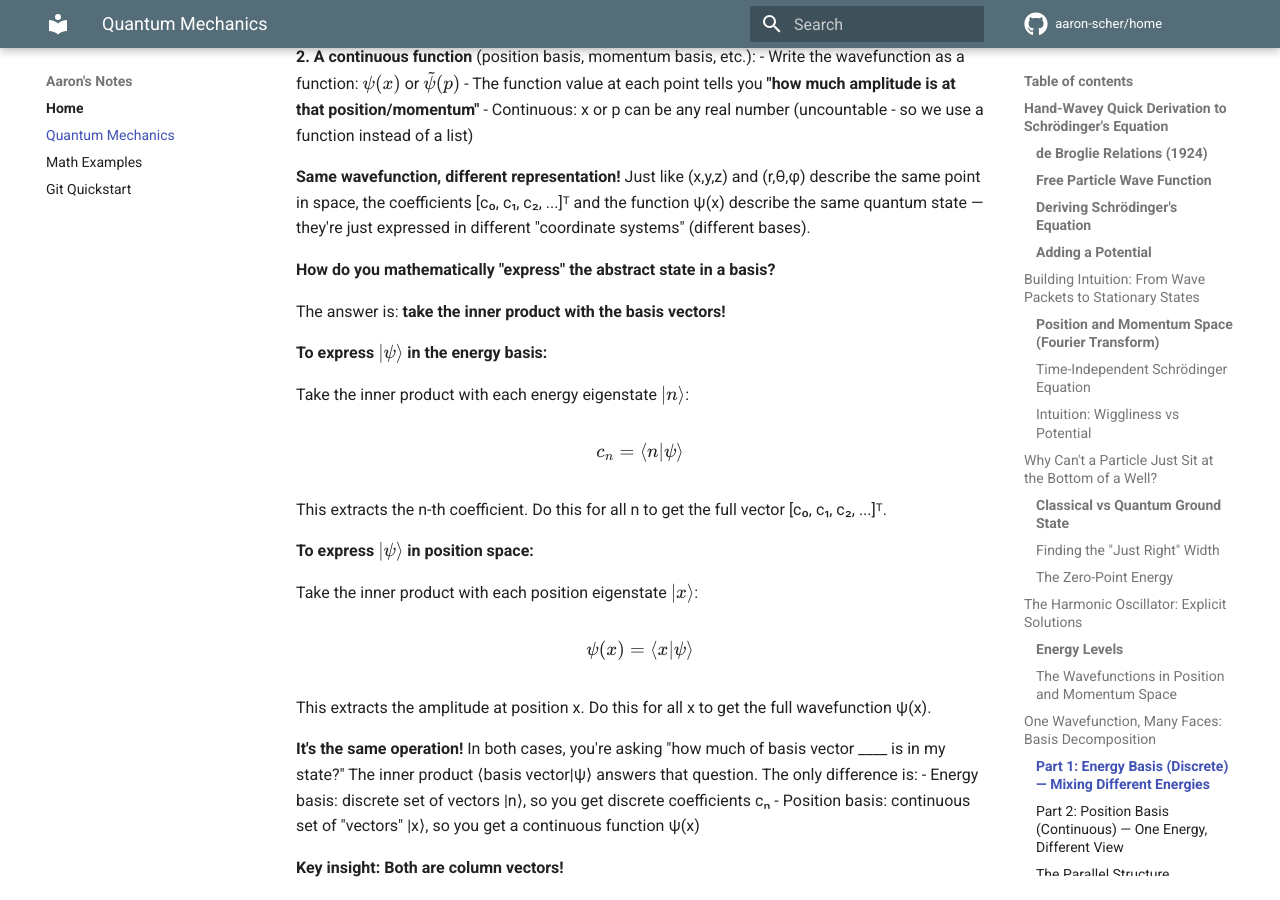
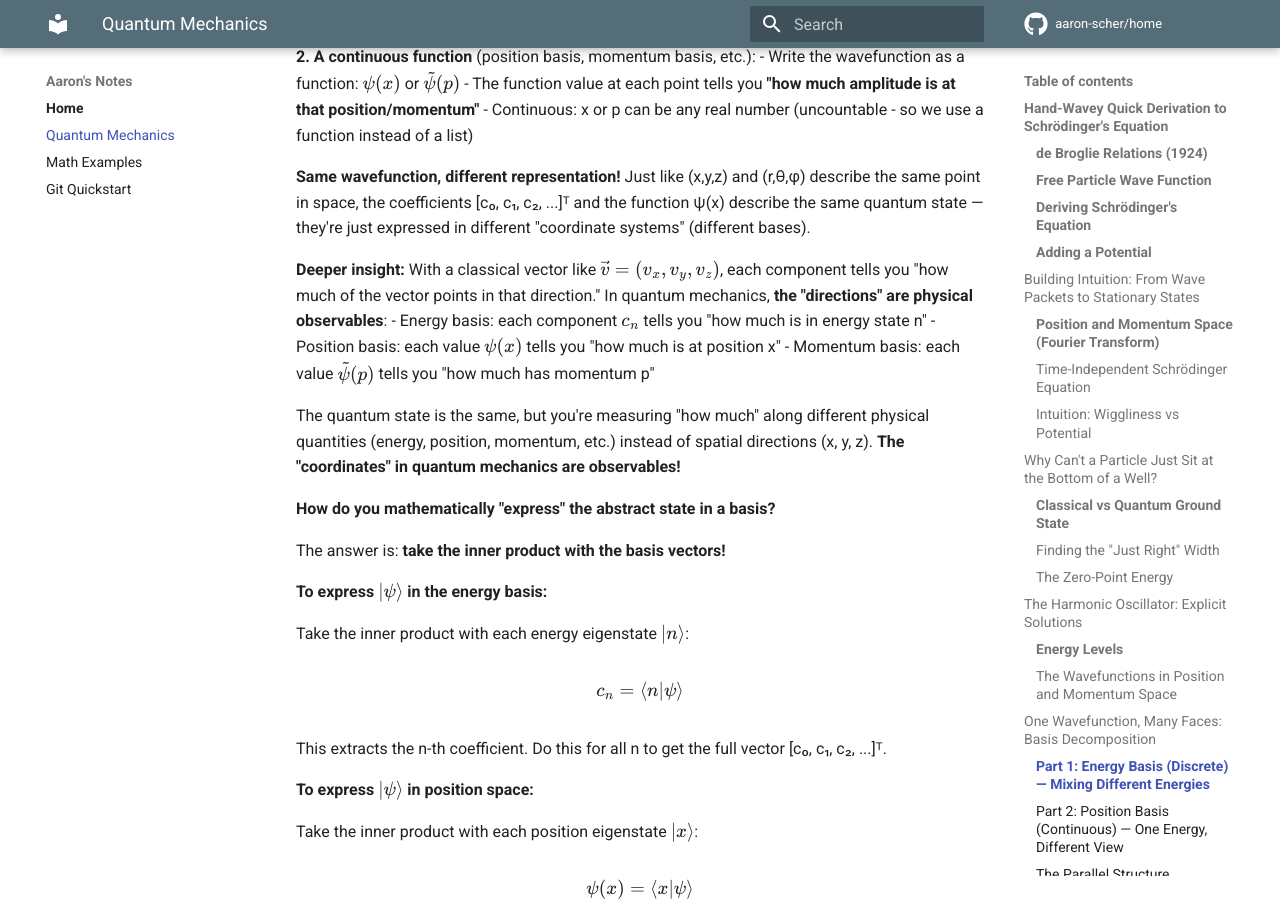
Before and after one commit to aaron-scher/home, an MkDocs documentation site: the page built from docs/quantum-mechanics.md, in a window 1280 px wide and 900 px high, scrolled down 11609 px. Built offline with MkDocs 1.6.1 and Material for MkDocs 9.7.7, drawn with Linux system fonts in a browser that asks for light colours; comment, search, counter and statistics services are not loaded.

Commit message:
Add key insight: quantum coordinates are physical observables
- Classical vectors: components in spatial directions (x, y, z)
- Quantum states: components in observables (energy, position, momentum)
- "How much" measured along physical quantities, not directions
- The coordinates in quantum mechanics ARE the observables
- Fundamental conceptual connection

🤖 Generated with [Claude Code](https://claude.com/claude-code)

Co-Authored-By: Claude <noreply@anthropic.com>

```diff
--- a/docs/quantum-mechanics.md
+++ b/docs/quantum-mechanics.md
@@ -419,6 +419,13 @@ You can always describe any quantum state as either:
 
 **Same wavefunction, different representation!** Just like (x,y,z) and (r,θ,φ) describe the same point in space, the coefficients [c₀, c₁, c₂, ...]ᵀ and the function ψ(x) describe the same quantum state — they're just expressed in different "coordinate systems" (different bases).
 
+**Deeper insight:** With a classical vector like $\vec{v} = (v_x, v_y, v_z)$, each component tells you "how much of the vector points in that direction." In quantum mechanics, **the "directions" are physical observables**:
+- Energy basis: each component $c_n$ tells you "how much is in energy state n"
+- Position basis: each value $\psi(x)$ tells you "how much is at position x"
+- Momentum basis: each value $\tilde{\psi}(p)$ tells you "how much has momentum p"
+
+The quantum state is the same, but you're measuring "how much" along different physical quantities (energy, position, momentum, etc.) instead of spatial directions (x, y, z). **The "coordinates" in quantum mechanics are observables!**
+
 **How do you mathematically "express" the abstract state in a basis?**
 
 The answer is: **take the inner product with the basis vectors!**
```
